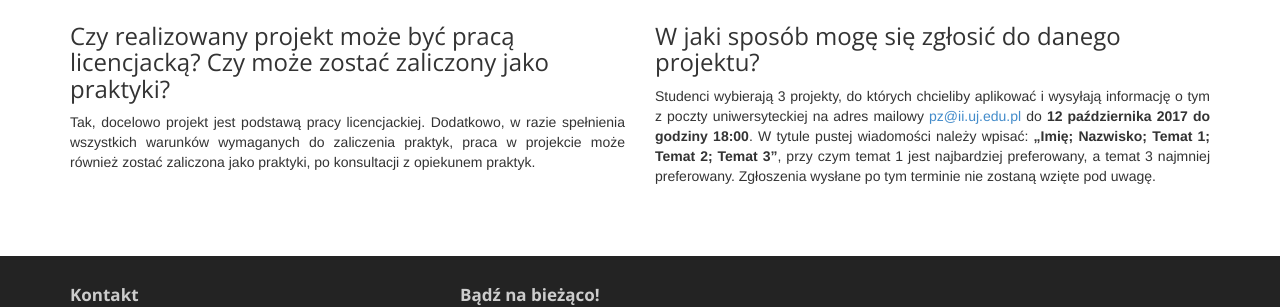
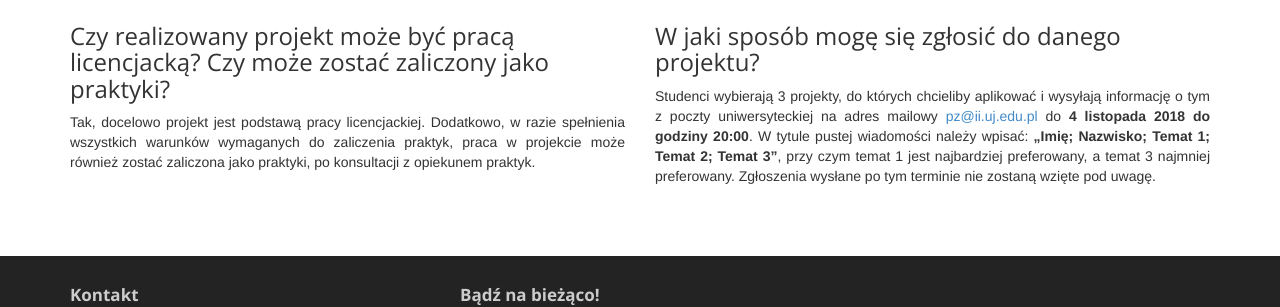
Before and after one commit to KSIUJ/pz.ksi, a Jekyll site: the page built from index.html, in a window 1280 px wide and 900 px high, scrolled down 1151 px. Shown: the part 437-744 px from the top of the window. Built offline with Jekyll 4.4.1, drawn with Linux system fonts in a browser that asks for light colours; nearby versions of some CDN libraries.

Commit message:
Minor fixes

```diff
--- a/_companies/s-labs-analiza-szeregow-czasowych-dla-przebiegow-energetycznych.markdown
+++ b/_companies/s-labs-analiza-szeregow-czasowych-dla-przebiegow-energetycznych.markdown
@@ -3,7 +3,8 @@
 permalink:
 company: S-Labs
 company_img:
-company_desc: [S-Labs](http://www.slabs.pl)
+company_desc: |
+    [S-Labs](http://www.slabs.pl)
 project: Analiza szeregów czasowych dla przebiegów energetycznych
 project_img:
 technological_stack: |
--- a/index.html
+++ b/index.html
@@ -85,7 +85,7 @@
         <div class="col-sm-6">
             <h3 class="text-left">W jaki sposób mogę się zgłosić do danego projektu?</h3>
             <p>
-                Studenci wybierają 3 projekty, do których chcieliby aplikować i wysyłają informację o tym z poczty uniwersyteckiej na adres mailowy <a href="mailto:pz@ii.uj.edu.pl">pz@ii.uj.edu.pl</a> do <strong>12 października 2017 do godziny 18:00</strong>. W tytule pustej wiadomości należy wpisać: <strong>„Imię; Nazwisko; Temat 1; Temat 2; Temat 3”</strong>, przy czym temat 1 jest najbardziej preferowany, a temat 3 najmniej preferowany. Zgłoszenia wysłane po tym terminie nie zostaną wzięte pod uwagę.
+                Studenci wybierają 3 projekty, do których chcieliby aplikować i wysyłają informację o tym z poczty uniwersyteckiej na adres mailowy <a href="mailto:pz@ii.uj.edu.pl">pz@ii.uj.edu.pl</a> do <strong>4 listopada 2018 do godziny 20:00</strong>. W tytule pustej wiadomości należy wpisać: <strong>„Imię; Nazwisko; Temat 1; Temat 2; Temat 3”</strong>, przy czym temat 1 jest najbardziej preferowany, a temat 3 najmniej preferowany. Zgłoszenia wysłane po tym terminie nie zostaną wzięte pod uwagę.
             </p>
         </div>
     </div>
```
